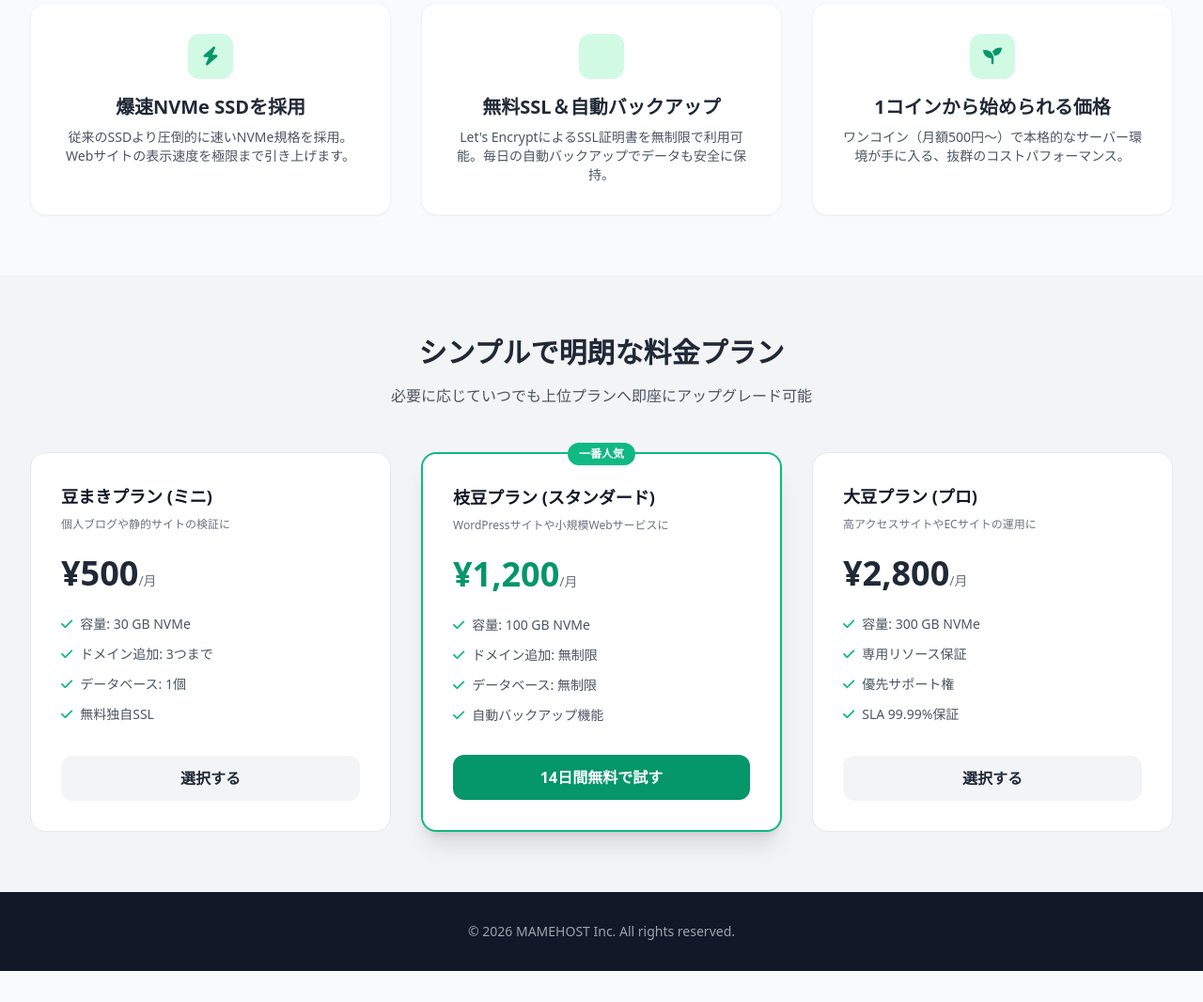
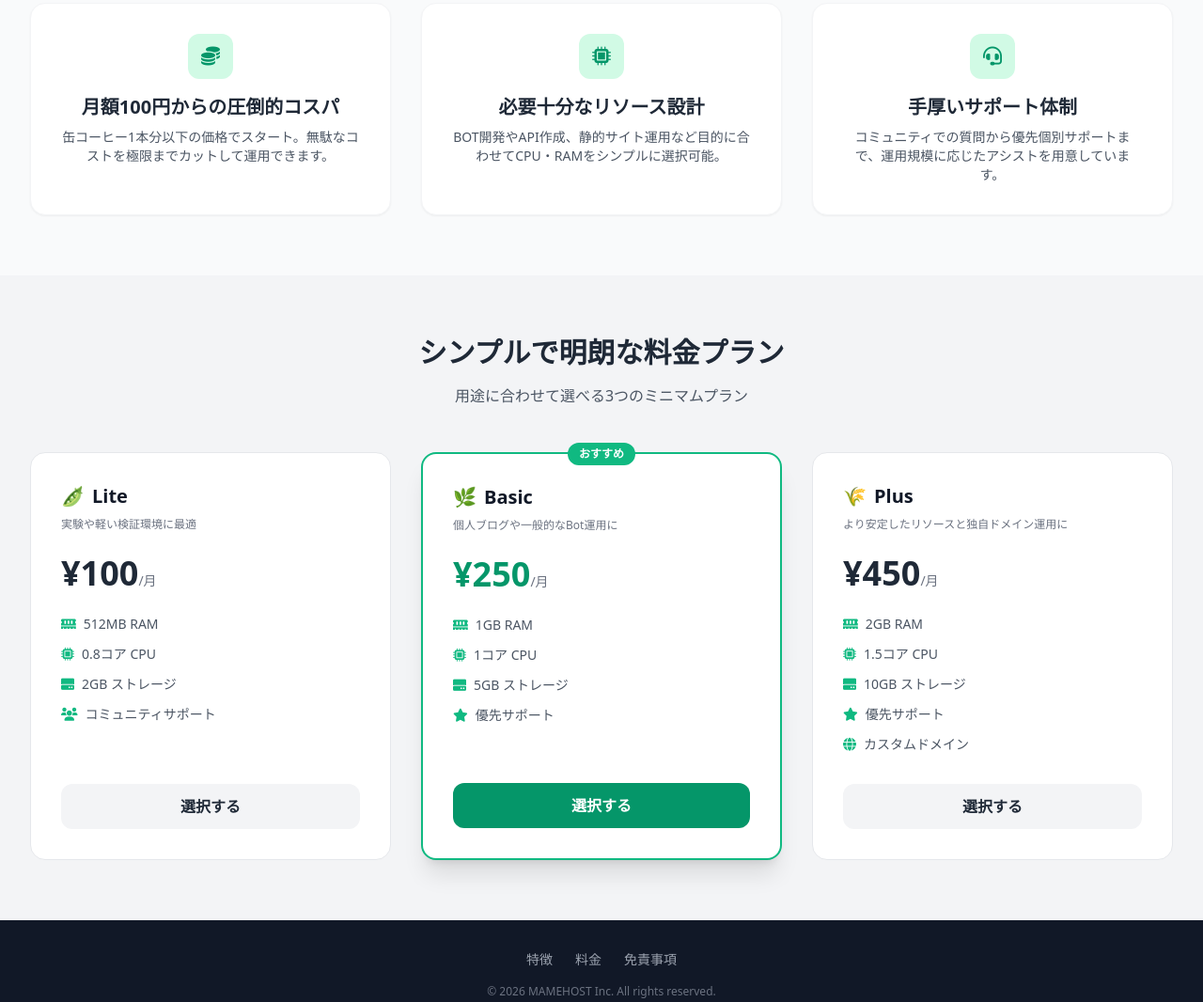
Before and after one commit to jion3325/mamehost, a plain HTML site: page index.html in a window 1280 px wide. Shown: the part 669-1735 px from the top of the page at 94% size. Before the commit the page ends 1702 px from the top, so only its background shows below. Drawn offline with nearby package versions, Linux system fonts and the light colour scheme.

Commit message:
Update index.html with new content and structure

```diff
--- a/index.html
+++ b/index.html
@@ -9,16 +9,17 @@
 </head>
 <body class="bg-gray-50 text-gray-800">
 
+    <!-- ナビゲーションバー -->
     <header class="bg-white shadow-sm sticky top-0 z-50">
         <div class="max-w-7xl mx-auto px-4 sm:px-6 lg:px-8 h-16 flex items-center justify-between">
-            <div class="flex items-center gap-2">
+            <a href="index.html" class="flex items-center gap-2">
                 <span class="text-2xl">🌱</span>
                 <span class="font-bold text-xl tracking-tight text-emerald-600">MAMEHOST</span>
-            </div>
+            </a>
             <nav class="hidden md:flex space-x-8 font-medium">
                 <a href="#features" class="hover:text-emerald-600 transition">特徴</a>
                 <a href="#plans" class="hover:text-emerald-600 transition">料金プラン</a>
-                <a href="#faq" class="hover:text-emerald-600 transition">FAQ</a>
+                <a href="menseki.html" class="hover:text-emerald-600 transition">免責事項</a>
             </nav>
             <div class="flex items-center gap-4">
                 <a href="#" class="text-sm font-medium hover:text-emerald-600">ログイン</a>
@@ -27,95 +28,113 @@
         </div>
     </header>
 
+    <!-- ヒーローセクション -->
     <section class="py-20 bg-gradient-to-b from-emerald-50 to-white">
         <div class="max-w-4xl mx-auto px-4 text-center">
-            <span class="inline-block bg-emerald-100 text-emerald-800 text-xs font-semibold px-3 py-1 rounded-full mb-4">手軽に始める高機能サーバー</span>
+            <span class="inline-block bg-emerald-100 text-emerald-800 text-xs font-semibold px-3 py-1 rounded-full mb-4">月額100円から試せる超軽量サーバー</span>
             <h1 class="text-4xl md:text-5xl font-extrabold text-gray-900 leading-tight mb-6">
                 豆のように小さく始めて、<br class="hidden sm:inline">あなたのプロジェクトを大きく育てる。
             </h1>
             <p class="text-lg text-gray-600 mb-8 max-w-2xl mx-auto">
-                MAMEHOSTは、爆速NVMeストレージと独自の簡便な管理画面を備えた、個人開発者・小規模ビジネスに最適なホスティングサービスです。
+                MAMEHOSTは、個人開発者・学習用途に最適なワンコイン以下の超軽量ホスティングサービスです。
             </p>
             <div class="flex flex-col sm:flex-row justify-center gap-4">
-                <a href="#plans" class="bg-emerald-600 hover:bg-emerald-700 text-white font-bold px-8 py-3 rounded-xl shadow-lg hover:shadow-emerald-200 transition">14日間無料体験を試す</a>
+                <a href="#plans" class="bg-emerald-600 hover:bg-emerald-700 text-white font-bold px-8 py-3 rounded-xl shadow-lg hover:shadow-emerald-200 transition">プランを選ぶ</a>
                 <a href="#features" class="bg-white hover:bg-gray-100 text-gray-700 font-semibold px-8 py-3 rounded-xl border border-gray-300 transition">機能の詳細を見る</a>
             </div>
         </div>
     </section>
 
+    <!-- 特徴セクション -->
     <section id="features" class="py-16">
         <div class="max-w-7xl mx-auto px-4 sm:px-6 lg:px-8">
             <h2 class="text-3xl font-bold text-center mb-12">MAMEHOSTが選ばれる3つの理由</h2>
             <div class="grid md:grid-cols-3 gap-8">
                 <div class="bg-white p-8 rounded-2xl border border-gray-100 shadow-sm text-center">
                     <div class="w-12 h-12 bg-emerald-100 text-emerald-600 rounded-xl flex items-center justify-center mx-auto mb-4 text-xl">
-                        <i class="fa-solid fa-bolt"></i>
+                        <i class="fa-solid fa-coins"></i>
                     </div>
-                    <h3 class="text-xl font-bold mb-2">爆速NVMe SSDを採用</h3>
-                    <p class="text-gray-600 text-sm">従来のSSDより圧倒的に速いNVMe規格を採用。Webサイトの表示速度を極限まで引き上げます。</p>
+                    <h3 class="text-xl font-bold mb-2">月額100円からの圧倒的コスパ</h3>
+                    <p class="text-gray-600 text-sm">缶コーヒー1本分以下の価格でスタート。無駄なコストを極限までカットして運用できます。</p>
                 </div>
                 <div class="bg-white p-8 rounded-2xl border border-gray-100 shadow-sm text-center">
                     <div class="w-12 h-12 bg-emerald-100 text-emerald-600 rounded-xl flex items-center justify-center mx-auto mb-4 text-xl">
-                        <i class="fa-solid fa-shield-halved"></i>
+                        <i class="fa-solid fa-microchip"></i>
                     </div>
-                    <h3 class="text-xl font-bold mb-2">無料SSL＆自動バックアップ</h3>
-                    <p class="text-gray-600 text-sm">Let's EncryptによるSSL証明書を無制限で利用可能。毎日の自動バックアップでデータも安全に保持。</p>
+                    <h3 class="text-xl font-bold mb-2">必要十分なリソース設計</h3>
+                    <p class="text-gray-600 text-sm">BOT開発やAPI作成、静的サイト運用など目的に合わせてCPU・RAMをシンプルに選択可能。</p>
                 </div>
                 <div class="bg-white p-8 rounded-2xl border border-gray-100 shadow-sm text-center">
                     <div class="w-12 h-12 bg-emerald-100 text-emerald-600 rounded-xl flex items-center justify-center mx-auto mb-4 text-xl">
-                        <i class="fa-solid fa-seedling"></i>
+                        <i class="fa-solid fa-headset"></i>
                     </div>
-                    <h3 class="text-xl font-bold mb-2">1コインから始められる価格</h3>
-                    <p class="text-gray-600 text-sm">ワンコイン（月額500円〜）で本格的なサーバー環境が手に入る、抜群のコストパフォーマンス。</p>
+                    <h3 class="text-xl font-bold mb-2">手厚いサポート体制</h3>
+                    <p class="text-gray-600 text-sm">コミュニティでの質問から優先個別サポートまで、運用規模に応じたアシストを用意しています。</p>
                 </div>
             </div>
         </div>
     </section>
 
+    <!-- 料金プランセクション -->
     <section id="plans" class="py-16 bg-gray-100">
         <div class="max-w-7xl mx-auto px-4 sm:px-6 lg:px-8">
             <h2 class="text-3xl font-bold text-center mb-4">シンプルで明朗な料金プラン</h2>
-            <p class="text-center text-gray-600 mb-12">必要に応じていつでも上位プランへ即座にアップグレード可能</p>
+            <p class="text-center text-gray-600 mb-12">用途に合わせて選べる3つのミニマムプラン</p>
             <div class="grid md:grid-cols-3 gap-8 items-stretch">
+                <!-- Lite Plan -->
                 <div class="bg-white rounded-2xl p-8 border border-gray-200 flex flex-col justify-between">
                     <div>
-                        <h3 class="text-lg font-bold text-gray-900 mb-2">豆まきプラン (ミニ)</h3>
-                        <p class="text-xs text-gray-500 mb-6">個人ブログや静的サイトの検証に</p>
-                        <div class="text-4xl font-extrabold mb-6">¥500<span class="text-sm text-gray-500 font-normal">/月</span></div>
+                        <div class="flex items-center gap-2 mb-2">
+                            <span class="text-xl">🫛</span>
+                            <h3 class="text-xl font-bold text-gray-900">Lite</h3>
+                        </div>
+                        <p class="text-xs text-gray-500 mb-6">実験や軽い検証環境に最適</p>
+                        <div class="text-4xl font-extrabold mb-6">¥100<span class="text-sm text-gray-500 font-normal">/月</span></div>
                         <ul class="space-y-3 text-sm text-gray-600 mb-8">
-                            <li><i class="fa-solid fa-check text-emerald-500 mr-2"></i>容量: 30 GB NVMe</li>
-                            <li><i class="fa-solid fa-check text-emerald-500 mr-2"></i>ドメイン追加: 3つまで</li>
-                            <li><i class="fa-solid fa-check text-emerald-500 mr-2"></i>データベース: 1個</li>
-                            <li><i class="fa-solid fa-check text-emerald-500 mr-2"></i>無料独自SSL</li>
+                            <li><i class="fa-solid fa-memory text-emerald-500 mr-2"></i>512MB RAM</li>
+                            <li><i class="fa-solid fa-microchip text-emerald-500 mr-2"></i>0.8コア CPU</li>
+                            <li><i class="fa-solid fa-hard-drive text-emerald-500 mr-2"></i>2GB ストレージ</li>
+                            <li><i class="fa-solid fa-users text-emerald-500 mr-2"></i>コミュニティサポート</li>
                         </ul>
                     </div>
                     <a href="#" class="block text-center bg-gray-100 hover:bg-gray-200 text-gray-800 font-bold py-3 rounded-xl transition">選択する</a>
                 </div>
+
+                <!-- Basic Plan -->
                 <div class="bg-white rounded-2xl p-8 border-2 border-emerald-500 shadow-xl relative flex flex-col justify-between">
-                    <span class="absolute -top-3 left-1/2 -translate-x-1/2 bg-emerald-500 text-white text-xs font-bold px-3 py-1 rounded-full">一番人気</span>
+                    <span class="absolute -top-3 left-1/2 -translate-x-1/2 bg-emerald-500 text-white text-xs font-bold px-3 py-1 rounded-full">おすすめ</span>
                     <div>
-                        <h3 class="text-lg font-bold text-gray-900 mb-2">枝豆プラン (スタンダード)</h3>
-                        <p class="text-xs text-gray-500 mb-6">WordPressサイトや小規模Webサービスに</p>
-                        <div class="text-4xl font-extrabold mb-6 text-emerald-600">¥1,200<span class="text-sm text-gray-500 font-normal">/月</span></div>
+                        <div class="flex items-center gap-2 mb-2">
+                            <span class="text-xl">🌿</span>
+                            <h3 class="text-xl font-bold text-gray-900">Basic</h3>
+                        </div>
+                        <p class="text-xs text-gray-500 mb-6">個人ブログや一般的なBot運用に</p>
+                        <div class="text-4xl font-extrabold mb-6 text-emerald-600">¥250<span class="text-sm text-gray-500 font-normal">/月</span></div>
                         <ul class="space-y-3 text-sm text-gray-600 mb-8">
-                            <li><i class="fa-solid fa-check text-emerald-500 mr-2"></i>容量: 100 GB NVMe</li>
-                            <li><i class="fa-solid fa-check text-emerald-500 mr-2"></i>ドメイン追加: 無制限</li>
-                            <li><i class="fa-solid fa-check text-emerald-500 mr-2"></i>データベース: 無制限</li>
-                            <li><i class="fa-solid fa-check text-emerald-500 mr-2"></i>自動バックアップ機能</li>
+                            <li><i class="fa-solid fa-memory text-emerald-500 mr-2"></i>1GB RAM</li>
+                            <li><i class="fa-solid fa-microchip text-emerald-500 mr-2"></i>1コア CPU</li>
+                            <li><i class="fa-solid fa-hard-drive text-emerald-500 mr-2"></i>5GB ストレージ</li>
+                            <li><i class="fa-solid fa-star text-emerald-500 mr-2"></i>優先サポート</li>
                         </ul>
                     </div>
-                    <a href="#" class="block text-center bg-emerald-600 hover:bg-emerald-700 text-white font-bold py-3 rounded-xl transition">14日間無料で試す</a>
+                    <a href="#" class="block text-center bg-emerald-600 hover:bg-emerald-700 text-white font-bold py-3 rounded-xl transition">選択する</a>
                 </div>
+
+                <!-- Plus Plan -->
                 <div class="bg-white rounded-2xl p-8 border border-gray-200 flex flex-col justify-between">
                     <div>
-                        <h3 class="text-lg font-bold text-gray-900 mb-2">大豆プラン (プロ)</h3>
-                        <p class="text-xs text-gray-500 mb-6">高アクセスサイトやECサイトの運用に</p>
-                        <div class="text-4xl font-extrabold mb-6">¥2,800<span class="text-sm text-gray-500 font-normal">/月</span></div>
+                        <div class="flex items-center gap-2 mb-2">
+                            <span class="text-xl">🌾</span>
+                            <h3 class="text-xl font-bold text-gray-900">Plus</h3>
+                        </div>
+                        <p class="text-xs text-gray-500 mb-6">より安定したリソースと独自ドメイン運用に</p>
+                        <div class="text-4xl font-extrabold mb-6">¥450<span class="text-sm text-gray-500 font-normal">/月</span></div>
                         <ul class="space-y-3 text-sm text-gray-600 mb-8">
-                            <li><i class="fa-solid fa-check text-emerald-500 mr-2"></i>容量: 300 GB NVMe</li>
-                            <li><i class="fa-solid fa-check text-emerald-500 mr-2"></i>専用リソース保証</li>
-                            <li><i class="fa-solid fa-check text-emerald-500 mr-2"></i>優先サポート権</li>
-                            <li><i class="fa-solid fa-check text-emerald-500 mr-2"></i>SLA 99.99%保証</li>
+                            <li><i class="fa-solid fa-memory text-emerald-500 mr-2"></i>2GB RAM</li>
+                            <li><i class="fa-solid fa-microchip text-emerald-500 mr-2"></i>1.5コア CPU</li>
+                            <li><i class="fa-solid fa-hard-drive text-emerald-500 mr-2"></i>10GB ストレージ</li>
+                            <li><i class="fa-solid fa-star text-emerald-500 mr-2"></i>優先サポート</li>
+                            <li><i class="fa-solid fa-globe text-emerald-500 mr-2"></i>カスタムドメイン</li>
                         </ul>
                     </div>
                     <a href="#" class="block text-center bg-gray-100 hover:bg-gray-200 text-gray-800 font-bold py-3 rounded-xl transition">選択する</a>
@@ -124,9 +143,15 @@
         </div>
     </section>
 
+    <!-- フッター -->
     <footer class="bg-gray-900 text-gray-400 py-8">
         <div class="max-w-7xl mx-auto px-4 text-center">
-            <p class="text-sm">&copy; 2026 MAMEHOST Inc. All rights reserved.</p>
+            <div class="flex justify-center space-x-6 text-sm mb-4">
+                <a href="#features" class="hover:text-white">特徴</a>
+                <a href="#plans" class="hover:text-white">料金</a>
+                <a href="menseki.html" class="hover:text-white">免責事項</a>
+            </div>
+            <p class="text-xs text-gray-500">&copy; 2026 MAMEHOST Inc. All rights reserved.</p>
         </div>
     </footer>
 
```
